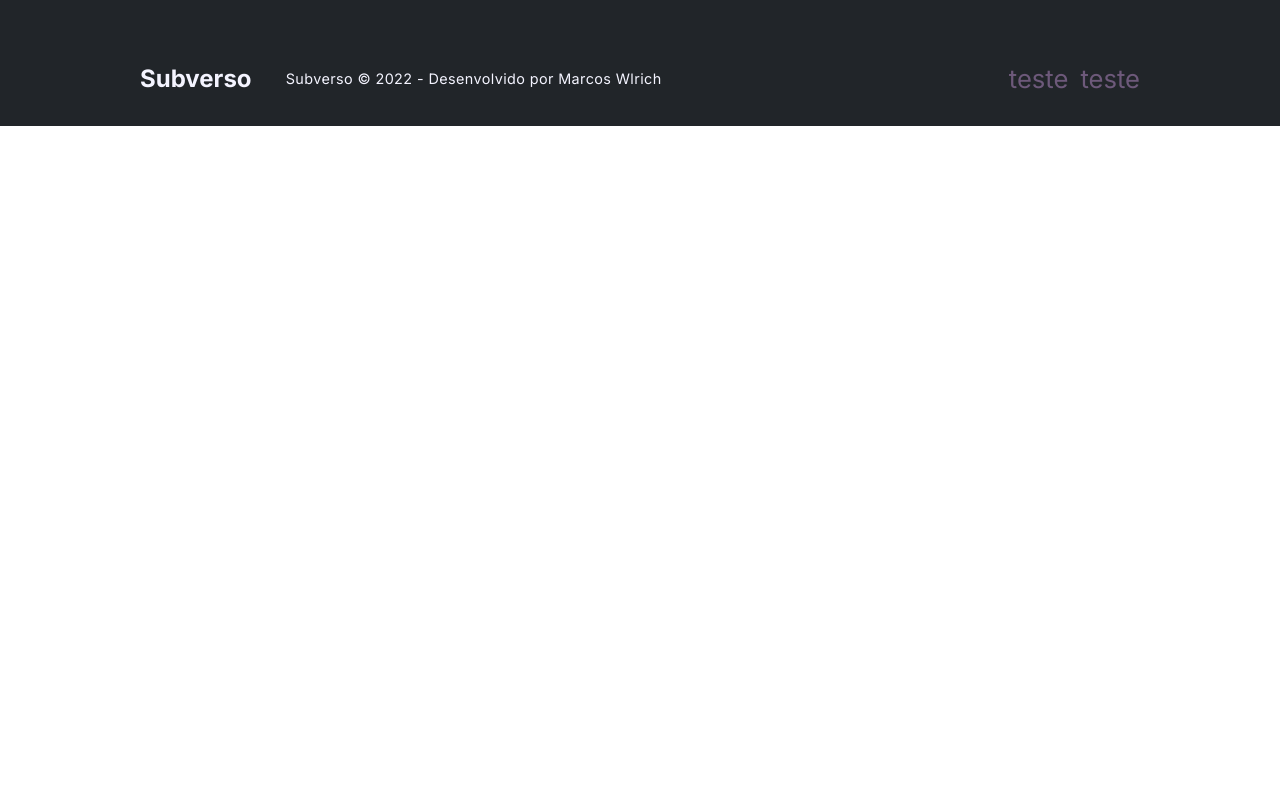
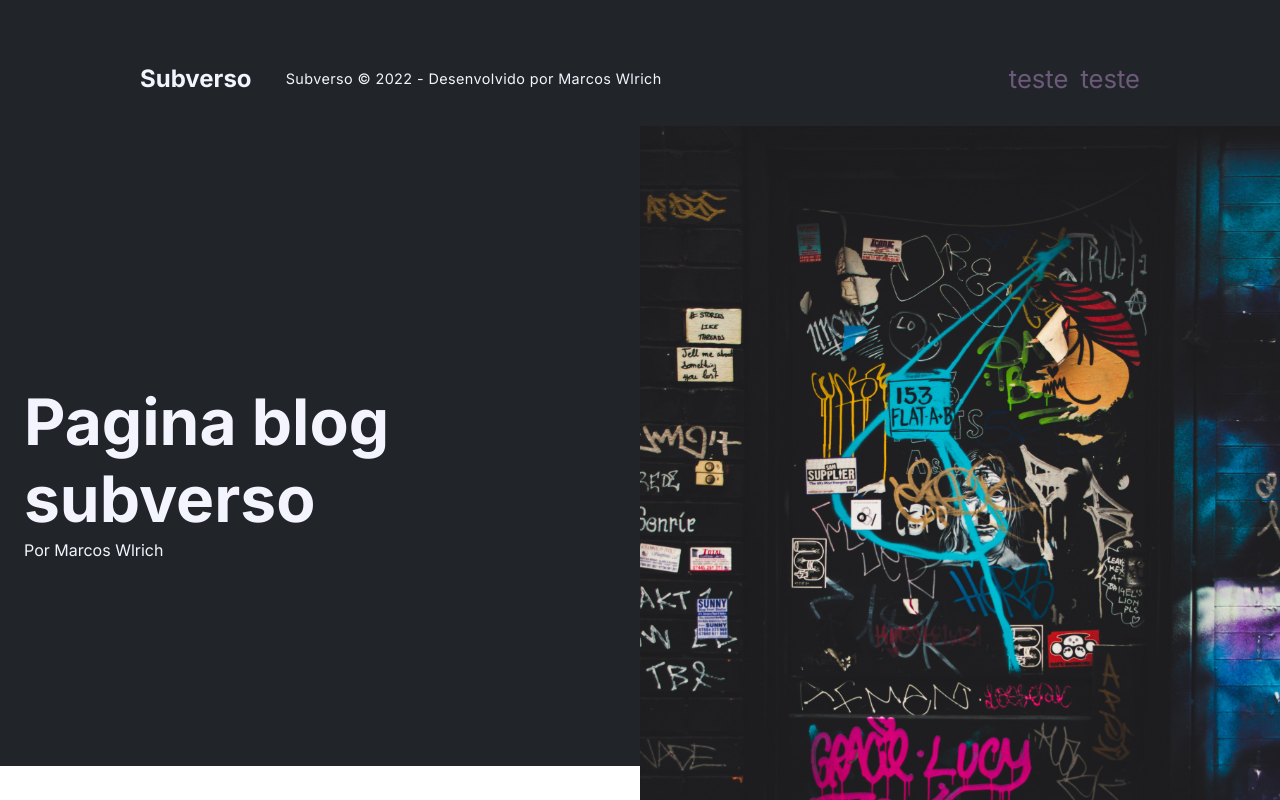
Before and after one commit to marcoswlrich/blog_subverso, a Next.js app: page / in a window 1280 px wide. Shown: the part 560-1360 px from the top of the page. Before the commit the page ends 800 px from the top, so only its background shows below. Built offline with nearby package versions, Linux system fonts and the light colour scheme; a web font is replaced by a local one.

Commit message:
Hero section init

```diff
--- /dev/null
+++ b/src/components/HeroSection/index.tsx
@@ -0,0 +1,23 @@
+import Image from 'next/image';
+import styles from './styles.module.scss';
+import heroPic from '../../../public/images/hero.jpg'
+
+export function HeroSection() {
+  return (
+    <div className={styles.container}>
+      <div className={styles.hero}>
+        <div className={styles.hero__left}>
+          <h1 className={styles.hero__left__heading}>
+              Pagina blog subverso
+          </h1>
+          <p className={styles.hero__left__text}>Por Marcos Wlrich</p>
+        </div>
+        <div className={styles.hero__right}>
+          <Image className={styles.hero__right__image} src={heroPic} alt=""
+        objectPosition="50% 30%"/>
+        </div>
+      </div>
+    </div>
+  )
+
+}
--- /dev/null
+++ b/src/components/HeroSection/styles.module.scss
@@ -0,0 +1,54 @@
+@import "../../styles/variables.scss";
+
+.container {
+  min-height: 80vh;
+  height: 100%;
+  display: flex;
+  align-items: center;
+  position: relative;
+  background: $dark;
+}
+
+.hero {
+  padding: 5rem 0 2rem 0;
+  width: 1000px;
+  margin: 0 1.5rem;
+  // &::after {
+  //   content: '';
+  //   position: absolute;
+  //   top: 0;
+  //   left: 0;
+  //   width: 50%;
+  //   height: 100%;
+  //   background: linear-gradient(135deg, #030213, #08011c);
+  //   z-index: -1;
+  // }
+  &__left {
+    width: 50%;
+    padding: 50px 0;
+
+    &__heading {
+      max-width: 450px;
+      font-size: 4rem;
+      font-weight: 700;
+      margin: 0.2rem 0;
+      color: $bg;
+    }
+    &__text {
+      max-width: 350px;
+      color: $bg;
+    }
+  }
+  &__right {
+    position: absolute;
+    right: 0;
+    top: 0;
+    width: 50%;
+    height: 100%;
+
+    &__image {
+      width: 100%;
+      height: 100%;
+    }
+  }
+}
--- a/src/pages/_app.tsx
+++ b/src/pages/_app.tsx
@@ -2,6 +2,7 @@
 import type { AppProps } from 'next/app'
 import { Footer } from '../components/Footer';
 import { Header } from '../components/Header';
+import { HeroSection } from '../components/HeroSection';
 
 import '../styles/global.scss';
 
--- a/src/pages/index.tsx
+++ b/src/pages/index.tsx
@@ -1,4 +1,5 @@
 import Head from 'next/head';
+import { HeroSection } from '../components/HeroSection';
 
 export default function Home() {
   return (
@@ -7,6 +8,7 @@ export default function Home() {
         <link rel="shortcut icon" href="favicon.ico" type="image/x-icon" />
       <title>Subverso</title>
     </Head>
+    <HeroSection />
     </>
   )
 }
```
Also changed, not shown: public/images/hero.jpg (added), public/images/icons8-pyramids-64.png (deleted).
